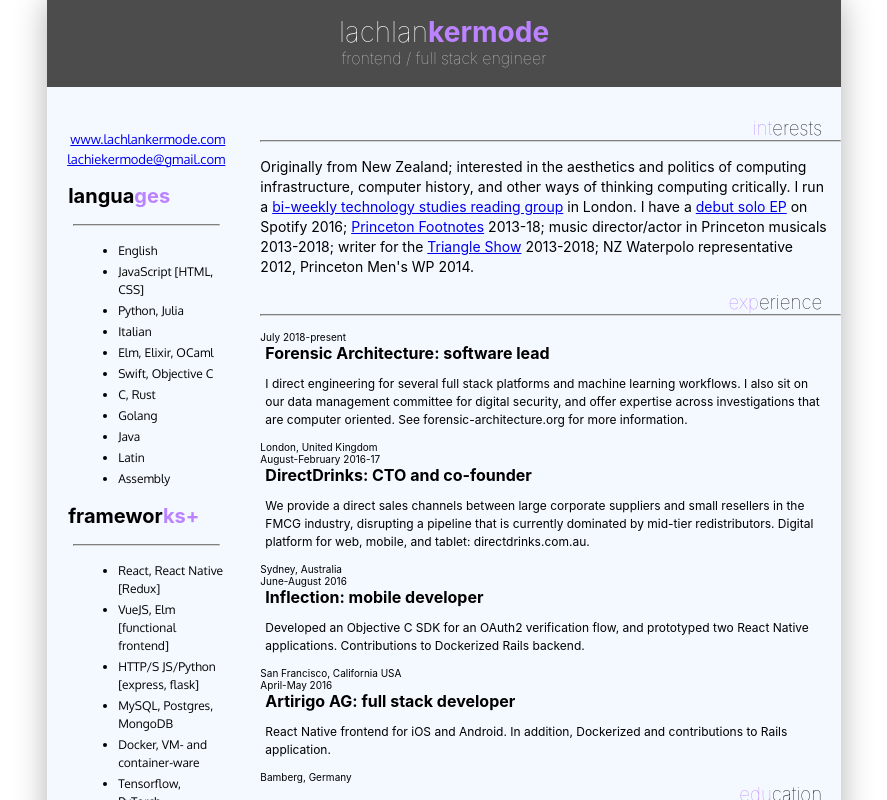
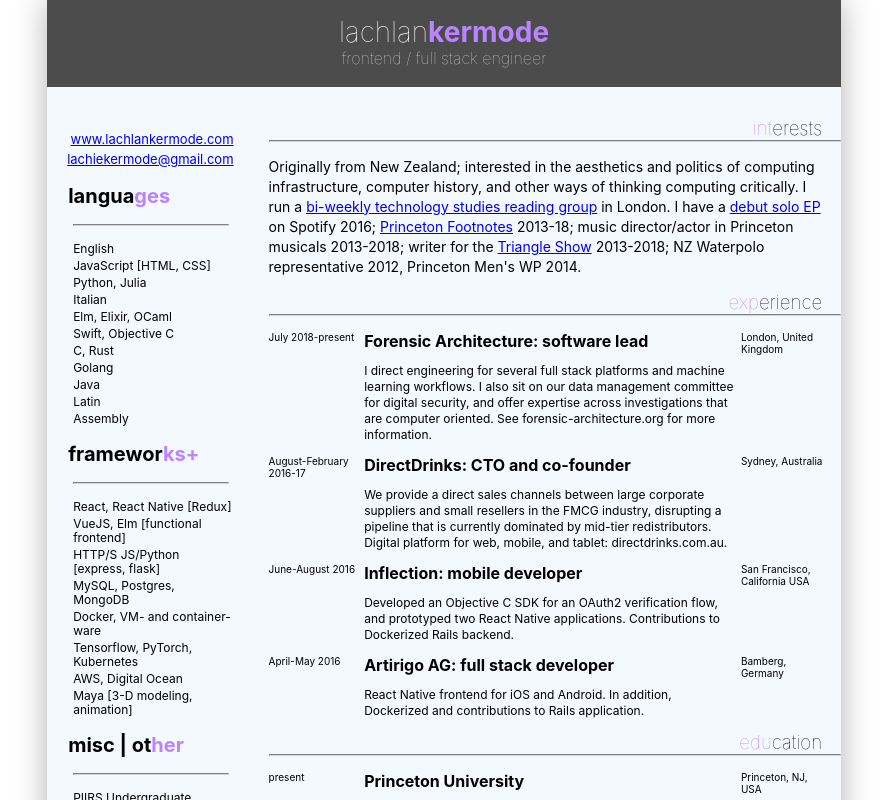
Before and after one commit to breezykermo/lk_com, a React (Create React App) app: page / in a window 1280 px wide. Shown: the top 800 px of the page, without its empty margins (196-1083 px from the left). Built offline with nearby package versions, Linux system fonts and the light colour scheme.

Commit message:
skeleton refactor

```diff
--- a/src/App.css
+++ b/src/App.css
@@ -1,9 +1,3 @@
-@import url('https://fonts.googleapis.com/css?family=Oxygen');
-:root {
-  --body-font: 'Oxygen', sans-serif;
-  --text-color: black;
-}
-
 .App {
   display: flex;
   justify-content: center;
@@ -21,23 +15,22 @@
 }
 
 .innerMarkdown {
-  color: var(--text-color) !important;
   line-height: 20px !important;
   font-size: 14px !important;
   padding-right: 10px !important;
 }
 
 .innerMarkdown > p {
-  color: var(--text-color) !important;
-  font-family: var(--body-font);
   line-height: 18px;
   font-size: 12px;
 }
 
+ul {
+  padding-left: 5px;
+}
+
 li {
-  color: var(--text-color) !important;
-  font-family: var(--body-font);
-  line-height: 20px;
+  list-style-type: none;
 }
 
 span, h1, h2, h3 {
--- a/src/App.js
+++ b/src/App.js
@@ -1,11 +1,12 @@
 import React from 'react';
-import Resume from './components/Resume';
+import Resume from './components/A4Resume';
+import data from './resume-data.json'
 import './App.css';
 
 function App() {
   return (
     <div className="App">
-      <Resume />
+      <Resume content={data} />
     </div>
   );
 }
--- a/src/components/A4Resume/Header.js
+++ b/src/components/A4Resume/Header.js
@@ -1,6 +1,6 @@
 import React from 'react';
 import PropTypes from 'prop-types';
-import theme from './theme';
+import theme from '../theme';
 
 const styles = {
   header: {
--- a/src/components/A4Resume/Pill.js
+++ b/src/components/A4Resume/Pill.js
@@ -7,13 +7,20 @@
     margin: 0,
   },
   pillLeft: {
+    width: "16%",
     fontSize: 10,
     lineHeight: '12px',
   },
   pillBody: {
+    width: "66%",
     textAlign: 'left',
     margin: 0,
     padding: '0 5px',
+  },
+  pillRight: {
+    width: "16%",
+    fontSize: 10,
+    lineHeight: '12px',
   },
   subheader: {
     margin: '0 0 4px 0',
@@ -21,25 +28,21 @@
     lineHeight: '20px',
   },
   pillParagraph: {
-    lineHeight: '18px',
+    lineHeight: '16px',
     fontSize: 12,
-  },
-  pillRight: {
-    fontSize: 10,
-    lineHeight: '12px',
   },
 }
 
 const Pill = (props) => (
-  <div columns={12} style={styles.pillOuter}>
-    <div columns={2} style={styles.pillLeft}>
+  <div className="row" style={styles.pillOuter}>
+    <div style={styles.pillLeft}>
       {props.left}
     </div>
-    <div columns={8} style={styles.pillBody}>
+    <div style={styles.pillBody}>
       <h4 style={styles.subheader}>{props.body.title}</h4>
       <p style={styles.pillParagraph}>{props.body.content}</p>
     </div>
-    <div columns={2} style={styles.pillRight}>
+    <div style={styles.pillRight}>
       {props.right}
     </div>
   </div>
--- a/src/components/A4Resume/Section.js
+++ b/src/components/A4Resume/Section.js
@@ -1,7 +1,7 @@
 import React from 'react'
 import PropTypes from 'prop-types';
 import Pill from './Pill'
-import theme from './theme'
+import theme from '../theme'
 import MarkdownIt from 'markdown-it'
 
 const md = new MarkdownIt()
--- a/src/components/A4Resume/Skill.js
+++ b/src/components/A4Resume/Skill.js
@@ -1,6 +1,6 @@
 import React from 'react'
 import PropTypes from 'prop-types';
-import theme from './theme'
+import theme from '../theme'
 
 const styles = {
   container: {
@@ -18,8 +18,7 @@
     marginBottom: '1rem',
   },
   listing: {
-    marginLeft: '10px',
-    lineHeight: '18px',
+    lineHeight: '14px',
     fontSize: 12,
     marginBottom: 3,
   },
--- a/src/components/A4Resume/index.js
+++ b/src/components/A4Resume/index.js
@@ -3,7 +3,7 @@
 import Header from './Header'
 import Sidebar from './Sidebar'
 import Section from './Section'
-import theme from './theme'
+import theme from '../theme'
 
 const styles = {
   pageStyle: {
--- a/src/components/Resume.js
+++ b/src/components/Resume.js
@@ -1,13 +1,8 @@
 import React from 'react'
-import PropTypes from 'prop-types';
 import data from './resume-data.json'
 import A4Resume from './A4Resume'
 
 class Resume extends React.Component {
-  static propTypes = {
-    aProp: PropTypes.string,
-  }
-
   render () {
     return (
       <A4Resume content={data} />
```
Also changed, not shown: src/components/data.example.js (deleted, +0 -106 lines), src/components/theme.js (renamed from src/components/A4Resume/theme.js), src/resume-data.json (renamed from src/components/resume-data.json).
